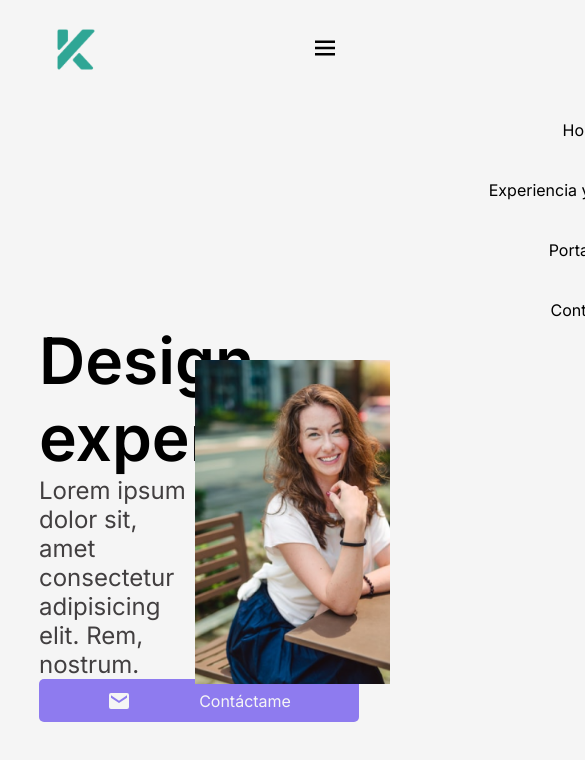
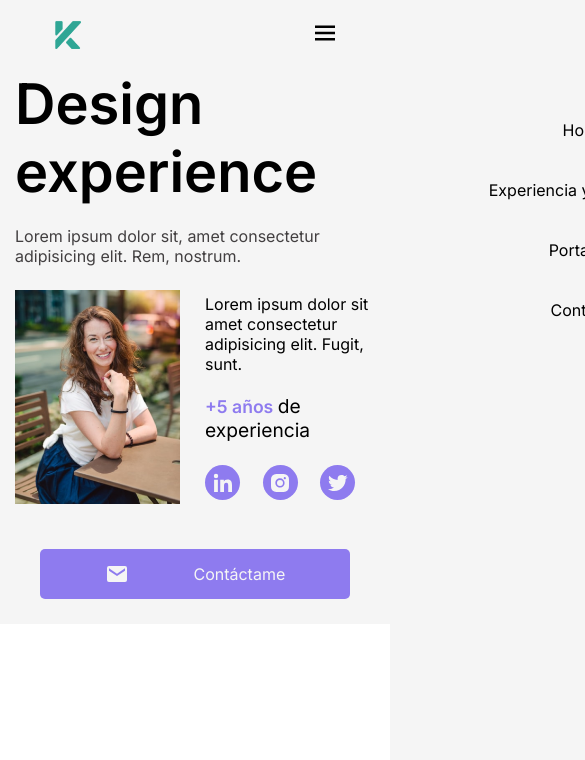
Before and after one commit to Kevoon0/My-portfolio, a plain HTML site: page index.html in a window 390 px wide. Shown: the top 760 px of the page, 585 px wide, since content can reach past the window. Drawn offline with Linux system fonts and the light colour scheme.

Commit message:
Responsive de main terminado

```diff
--- a/assets/style/style.css
+++ b/assets/style/style.css
@@ -61,6 +61,15 @@ header {
         display: block;
     }
 
+    header {
+        height: 70px;
+    }
+
+    .logo {
+        width: 35px;
+        height: 35px;
+    }
+
     .menu {
         position: fixed;
         width: 100%;
@@ -99,17 +108,23 @@ section {
 .main {
     width: 100%;
     background-color: whitesmoke;
-    display: flex;
-    justify-content: center;
-    align-items: center;
+}
+
+.in-main{
+    margin: 0 100px;
+    display: grid;
+    grid-gap: 20px;
+    grid-template-columns: repeat(2, 1fr);
+    grid-template-rows: repeat(2, auto);
 }
 
 .about {
     display: flex;
     flex-direction: column;
     align-items: flex-start;
-    justify-content: space-evenly;
-    width: 40%;
+    justify-content: flex-start;
+    gap: 20px;
+    width: 100%;
     height: 400px;
 }
 
@@ -124,7 +139,7 @@ section {
 }
 
 .introduction{
-    width: 40%;
+    width: 100%;
     max-width: 580px;
     display: grid;
     grid-gap: 20px;
@@ -144,12 +159,13 @@ section {
     display: flex;
     justify-content: flex-start;
     align-items: flex-end;
+    font-size: 1.2rem;
 
 }
 
 .exp {
     grid-column: 2/3;
-
+    font-size: 1.2rem;
 }
 
 .contact {
@@ -189,4 +205,59 @@ section {
     font-weight: bold;
 }
 
+.contact-phone {
+    display: none;
+}
+
+/*============================RESPONSIVE===============================*/
+
+@media screen and (max-width: 760px) {
+    .contact {
+        display: none;
+    }
+
+    .in-main {
+        display: flex;
+        flex-direction: column;
+        margin: 0 15px;
+    }
+
+    .about {
+        height: 200px;
+    }
+
+    .about h1 {
+        font-size: 3.5rem;
+    }
+
+    .about p {
+        font-size: 1em;
+    }
+
+    .photo {
+        width: 165px;
+    }
+
+    .info {
+        font-size: 1rem;
+    }
+
+    .contact-phone {
+        display: flex;
+        justify-content: space-evenly;
+        align-items: center;
+        height: 50px;
+        background-color: #8E7BEF;
+        color: whitesmoke;
+        border-radius: 5px;
+        cursor: pointer;
+        margin: 25px;
+    }
+
+    .main {
+        height: 100%;
+    }
+}
+
+
 /*===============================Experiencias y Habilidades========================*/
--- a/index.html
+++ b/index.html
@@ -29,6 +29,7 @@
             </nav>
     </header>
     <section class="main">
+        <div class="in-main">
             <div class="about">
                 <h1>Design<br>experience</h1>
                 <p>Lorem ipsum dolor sit, amet consectetur adipisicing elit. Rem, nostrum.</p>
@@ -53,6 +54,11 @@
                     </div>
                 </div>
             </div>
+            <div class="contact-phone">
+                <img src="/assets/svg/email.svg">
+                Contáctame
+            </div>
+        </div>
     </section>
 </body>
 </html>
```
Lines whose indentation alone changed are shown as unchanged.
